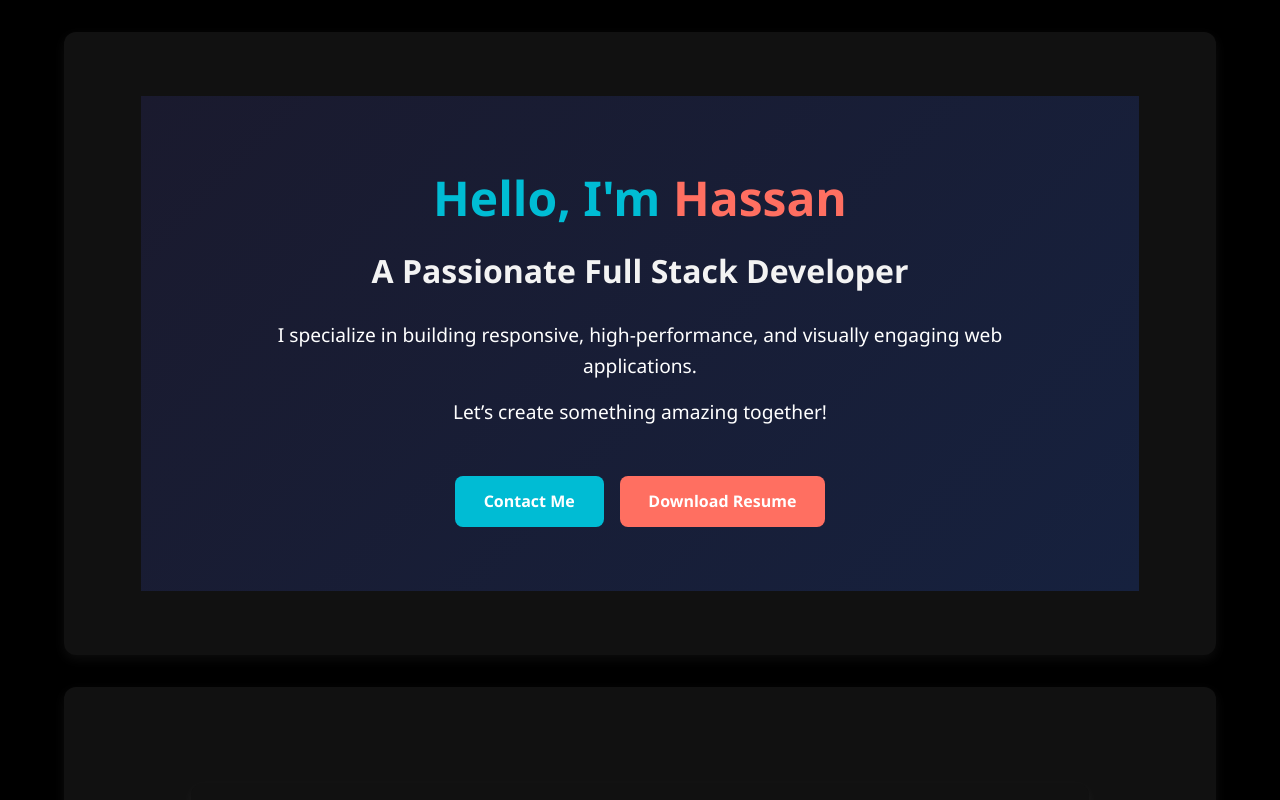
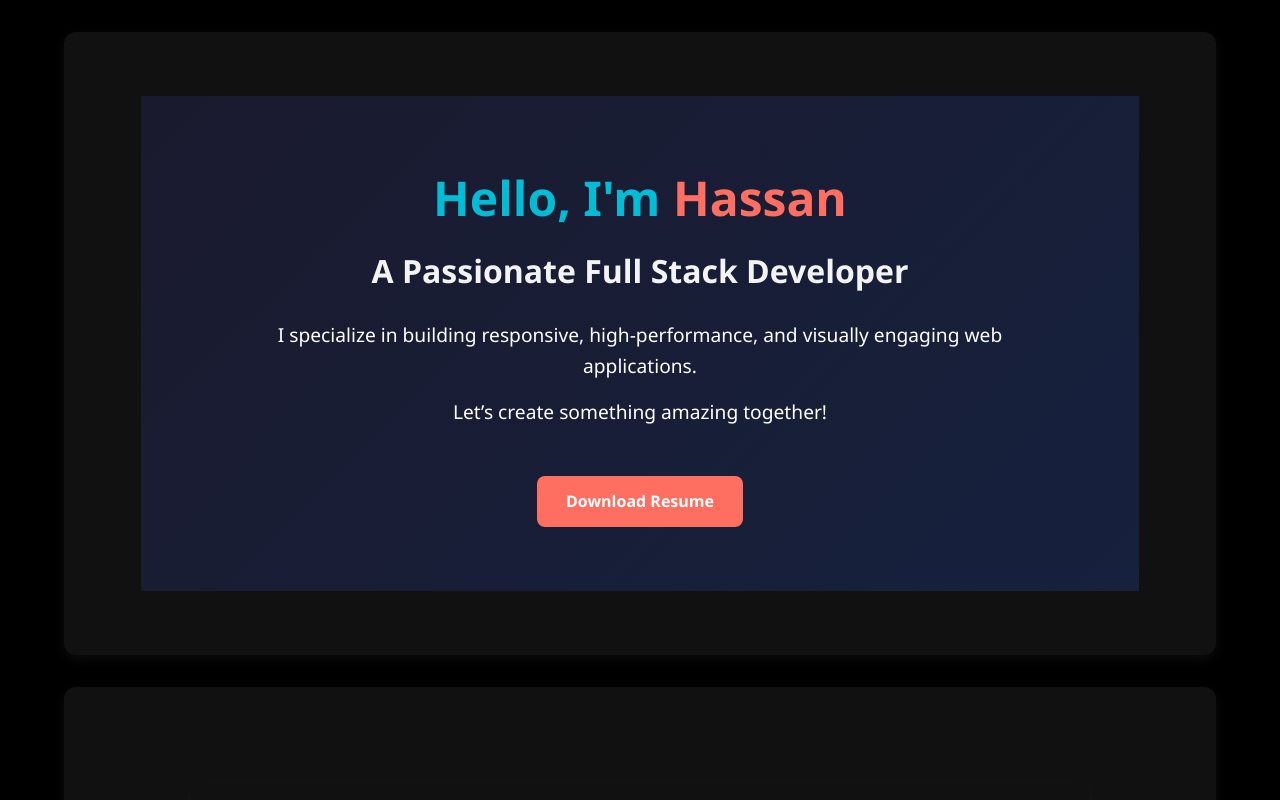
Before and after one commit to hassanmahmoodjafri121/Portfolio, a React (Vite) app in the folder my-portfolio/: page / in a window 1280 px wide. Shown: the top 800 px of the page. Built offline with nearby package versions, Linux system fonts and the light colour scheme; the HTML template or start-up script is replaced by a standard one.

Commit message:
portfolio

```diff
--- a/my-portfolio/src/App.jsx
+++ b/my-portfolio/src/App.jsx
@@ -8,7 +8,6 @@ import About from "./components/About";
 import Skills from "./components/Skills";
 import Experience from "./components/Experience";
 import Projects from "./components/Projects";
-import Contact from "./components/Contact";
 import Footer from "./components/footer";
 import "./index.css";
 
@@ -40,16 +39,16 @@ function App() {
     });
   }, []);
 
+  // Removed <Contact /> here (kept only Footer's contact info)
   const sections = [
     <Home />,
     <About />,
     <Skills />,
     <Experience />,
     <Projects />,
-    <Contact />,
   ];
 
-  const delays = ["0", "0.2", "0.4", "0.6", "0.8", "1"];
+  const delays = ["0", "0.2", "0.4", "0.6", "0.8"];
 
   return (
     <>
--- a/my-portfolio/src/components/Hero.jsx
+++ b/my-portfolio/src/components/Hero.jsx
@@ -48,23 +48,11 @@ export default function Home() {
           Let’s create something amazing together!
         </motion.p>
 
-        {/* Buttons Row */}
+        {/* Resume Download Button Only */}
         <motion.div
           className="button-row"
-          style={{ marginTop: '1.5rem', display: 'flex', gap: '1rem', justifyContent: 'center' }}
+          style={{ marginTop: '1.5rem', display: 'flex', justifyContent: 'center' }}
         >
-          {/* Contact Me Button */}
-          <motion.a
-            href="#contact"
-            className="btn-cta"
-            variants={itemVariants}
-            whileHover={{ scale: 1.05 }}
-            whileTap={{ scale: 0.95 }}
-          >
-            Contact Me
-          </motion.a>
-
-          {/* Resume Download Button */}
           <motion.a
             href="/resume.pdf"
             download="Hassan_Resume.pdf"
--- a/my-portfolio/src/index.css
+++ b/my-portfolio/src/index.css
@@ -359,8 +359,3 @@ body {
   color: var(--accent-color, #00aaff);
   transition: transform 0.3s ease, color 0.3s ease;
 }
-
-.social-icons a:hover {
-  color: #ff6b6b;        /* hover color */
-  transform: scale(1.2); /* zoom effect on hover */
-}
```
